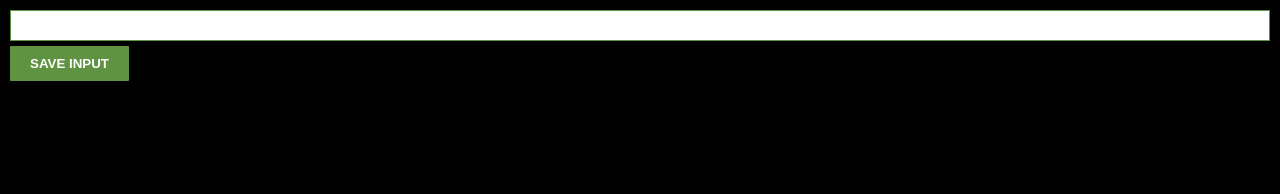
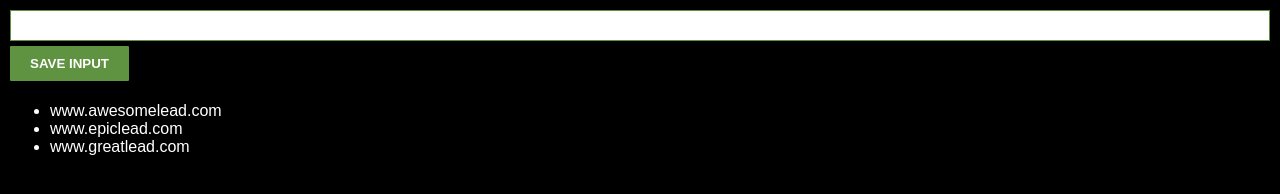
Before and after one commit to MohamadCode/Chrome-Extension, a plain HTML site: page index.html in a window 1280 px wide. Drawn offline with Linux system fonts and the light colour scheme.

Commit message:
innerHTML

```diff
--- a/app.js
+++ b/app.js
@@ -10,5 +10,5 @@ inputBtn.addEventListener("click", function () {
 })
 
 for (let index = 0; index < myLeads.length; index++) {
-    console.log(myLeads[index])
+    ulEl.innerHTML += "<li>" + myLeads[index] + "</li>"
 }
--- a/style.css
+++ b/style.css
@@ -3,6 +3,7 @@ body {
     padding: 10px;
     font-family: Arial, Helvetica, sans-serif;
     background-color: black;
+    color: white;
 }
 
 
```
